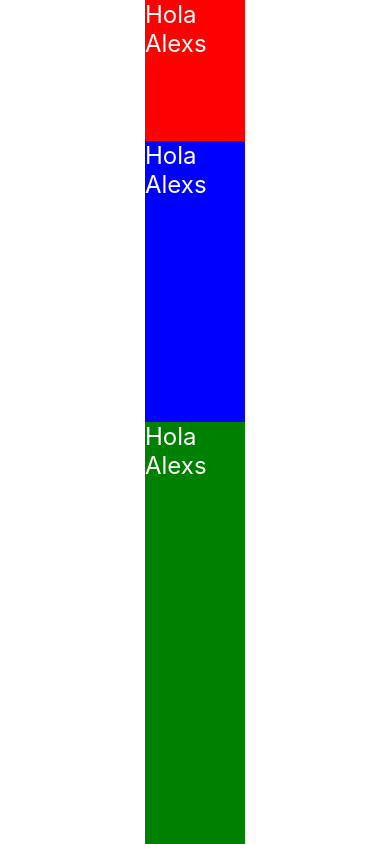
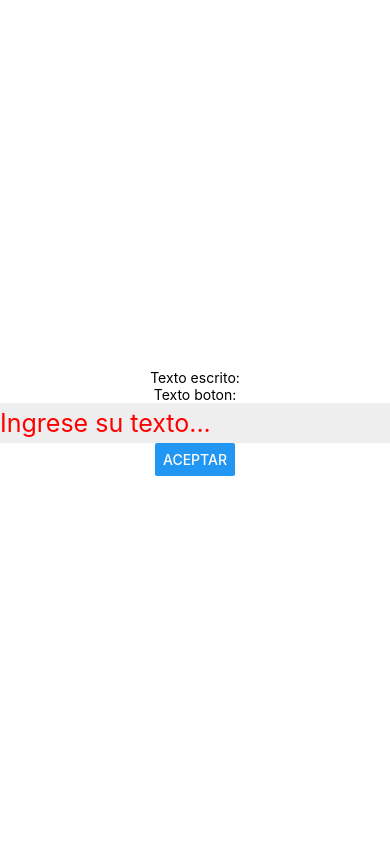
Before and after one commit to alexis9139/react-sin-fronteras, a React Native app: screen / in a window 390 px wide. Built offline with nearby package versions, Linux system fonts and the light colour scheme.

Commit message:
TextInput(placeholder,onchangetext,defaultvalue) Button(title, onpress)

```diff
--- a/App.js
+++ b/App.js
@@ -1,52 +1,44 @@
 import React, { useState } from 'react';
-import { StyleSheet, Text, View } from 'react-native';
+import { StyleSheet, Text, View, TextInput, Button } from 'react-native';
 
-const Texto = ({ style }) => {
-  const [texto, setTexto] = useState("Hola Alexs")
-  //funcion
-  const actualizaTexto = () => {
-    setTexto("Adios Alexs")
-  }
+export default function App() {
+  const [text, setText] = useState("");
+  const [submitted, setSubmit] = useState("");
+
+
 
   return (
-    <Text style={[styles.text, style]} onPress={actualizaTexto}>{texto}</Text>
-  )
-}
-
-export default function App() {
-  return (
     <View style={styles.container}>
-      <Texto style={styles.texto1} />
-      <Texto style={styles.texto2} />
-      <Texto style={styles.texto3} />
+      <Text>Texto escrito:{text}</Text>
+      <Text>Texto boton:{submitted}</Text>
+      <TextInput style={styles.input}
+        placeholder="Ingrese su texto..."
+        onChangeText={t => setText(t)}
+        defaultValue={text}
+      />
+      <Button
+        onPress={() => {
+          setSubmit(text)
+          alert("Texto enviado con exito")
+        }}
+        title="Aceptar"
+      />
     </View>
   );
 }
 
 const styles = StyleSheet.create({
+  input: {
+    height: 40,
+    width: '100%',
+    backgroundColor: "#eee",
+    fontSize: 25,
+    color: "red"
+  },
   container: {
     flex: 1,//este representa todo ya que es el que envuelve a todo
     // backgroundColor: '#fff',
     alignItems: 'center',
     justifyContent: 'center',
   },
-  text: {
-    color: "white",
-    fontSize: 24,
-    height: 100,
-    width: 100
-  },
-  texto1: {//1+2+3=6
-    flex: 1,//un sexto
-    backgroundColor: "red",
-  },
-  texto2: {
-    flex: 2,//un tercio
-    backgroundColor: "blue"
-  },
-  texto3: {
-    flex: 3,//tiene la mitad
-    backgroundColor: "green"
-  }
-
 });
```
